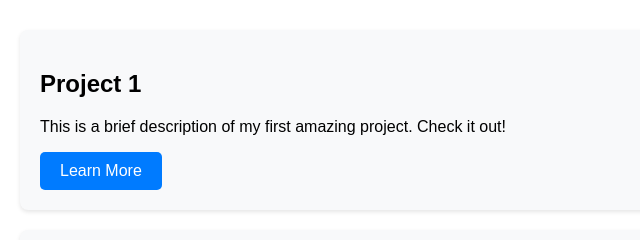
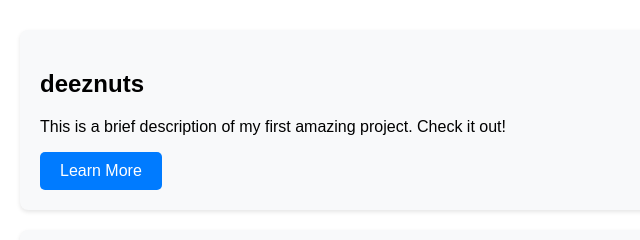
Before and after one commit to raicin/MeandMe, a plain HTML site: page index.html in a window 1280 px wide. Shown: the part 130-370 px from the top of the page, 0-640 px from the left. Drawn offline with Linux system fonts and the light colour scheme.

Commit message:
I changed the h2 into deeznuts

```diff
--- a/index.html
+++ b/index.html
@@ -23,7 +23,7 @@
 
 <div class="container">
     <div class="card">
-        <h2>Project 1</h2>
+        <h2>deeznuts</h2>
         <p>This is a brief description of my first amazing project. Check it out!</p>
         <a href="#" class="button">Learn More</a>
     </div>
```
